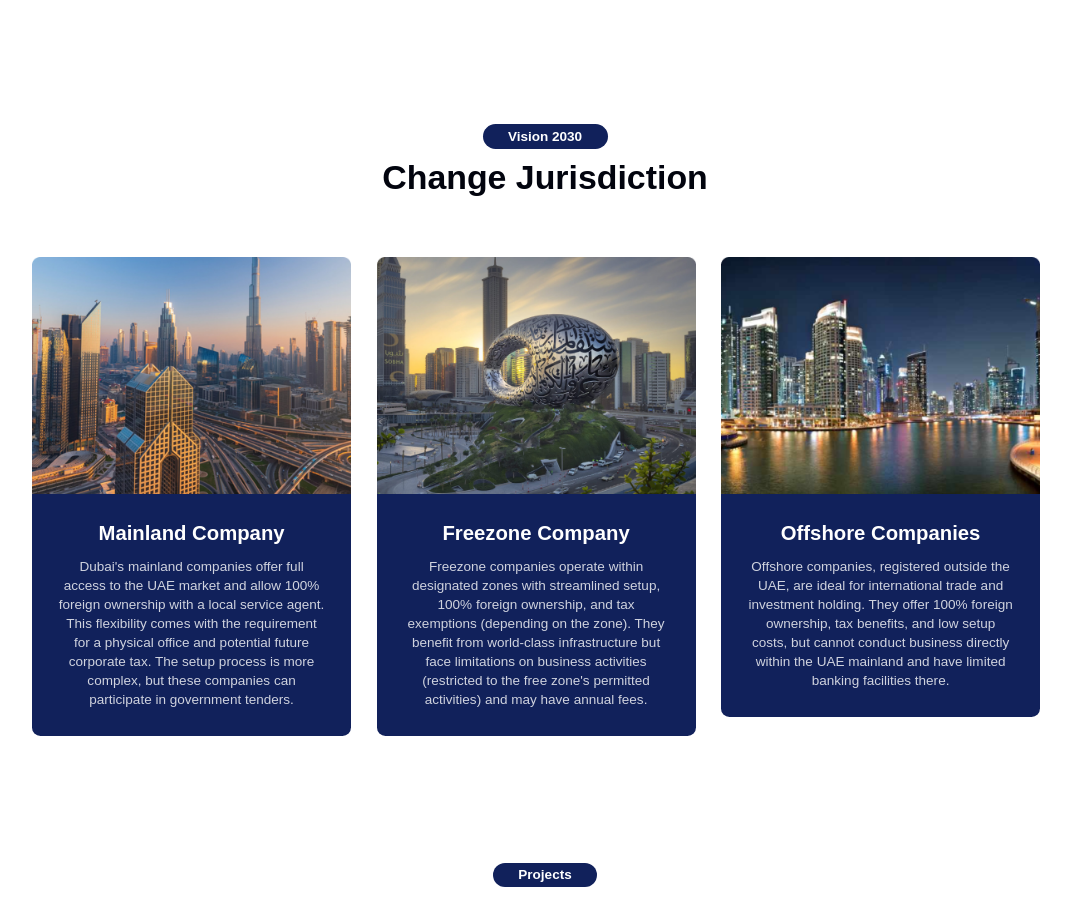
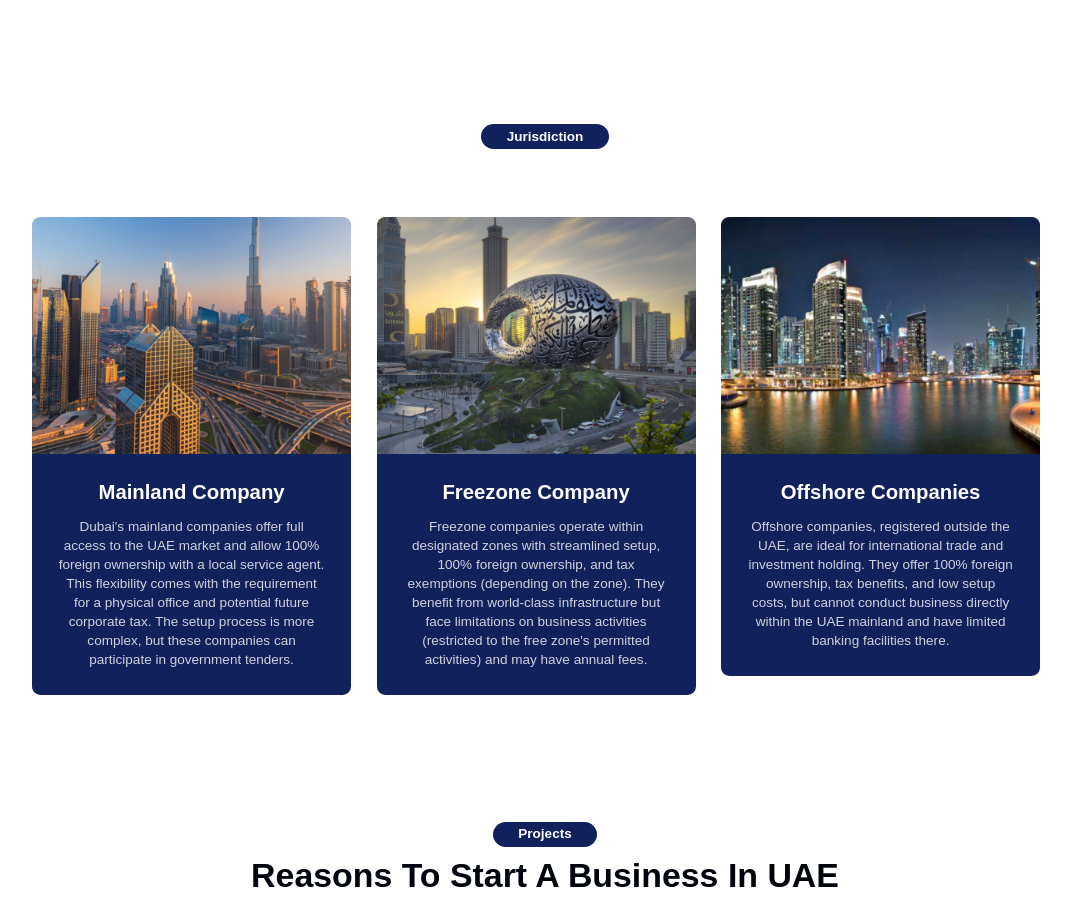
Before and after one commit to lazim-mv/BeaconUAE, a Next.js app: page /pages/WhyDubai in a window 1280 px wide. Shown: the part 2920-3822 px from the top of the page, without its empty margins (95-1166 px from the left). Built offline with nearby package versions, Linux system fonts and the light colour scheme.

Commit message:
change in content

```diff
--- a/src/app/Contents/Data.js
+++ b/src/app/Contents/Data.js
@@ -49,8 +49,8 @@ const container3 = [
     ],
   },
   {
-    sectionName: "Vision 2030",
-    sectionTitle: "Change Jurisdiction",
+    sectionName: "Jurisdiction",
+    sectionTitle: "",
     cardData: [
       {
         img: "/Container3/4.png",
```
